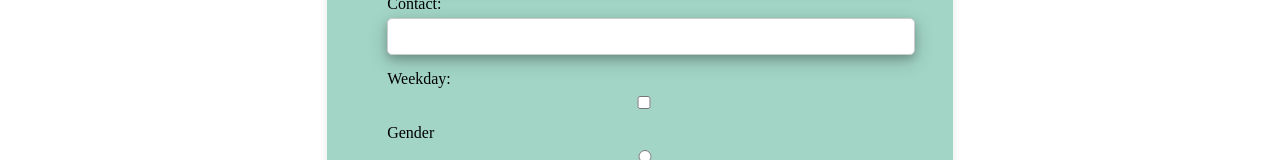
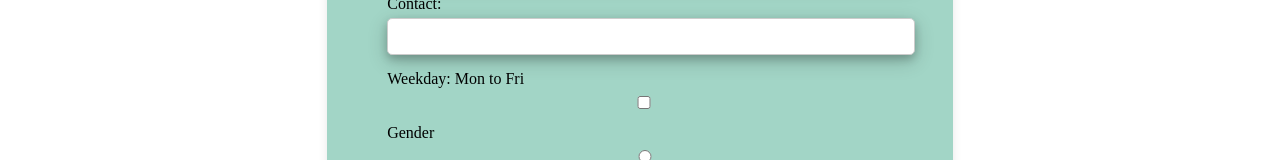
Before and after one commit to Abhishekbhakari/React-form, a React (Vite) app: page / in a window 1280 px wide. Shown: the part 223-383 px from the top of the page. Built offline with nearby package versions, Linux system fonts and the light colour scheme.

Commit message:
Update FormComponent.jsx

```diff
--- a/src/components/FormComponent/FormComponent.jsx
+++ b/src/components/FormComponent/FormComponent.jsx
@@ -96,7 +96,7 @@ const FormComponent = ({ onSubmit }) => {
       <StyledLabel>Contact: </StyledLabel>
       <StyledInput type="number" value={contact} onChange={(e) => setContact(e.target.value)} required />
 
-      <StyledLabel>Weekday: </StyledLabel>
+      <StyledLabel>Weekday: Mon to Fri </StyledLabel>
       <StyledInputRadio type="checkbox" checked={weekday} onChange={() => setWeekday(!weekday)} />
 
       <StyledLabel>Gender </StyledLabel>
```
